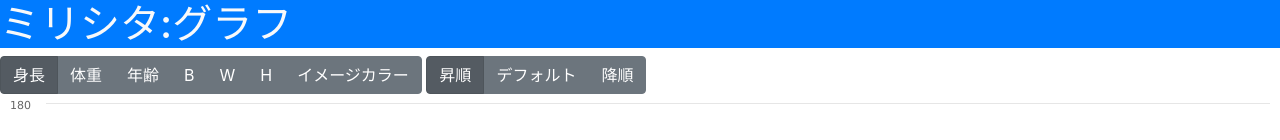
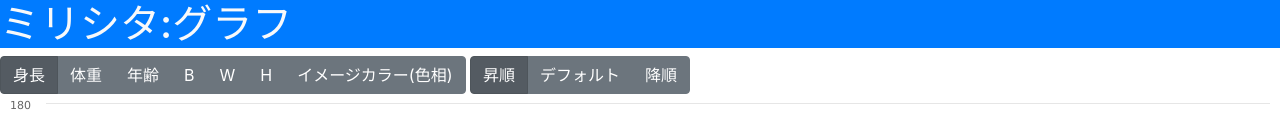
Before and after one commit to tankarup/MillionLive-analysis, a plain HTML site: page image_graph.html in a window 1280 px wide. Shown: the top 140 px of the page. Drawn offline with nearby package versions, Linux system fonts and the light colour scheme.

Commit message:
Add files via upload

```diff
--- a/image_graph.js
+++ b/image_graph.js
@@ -141,6 +141,9 @@ $('input[type=radio]').on('change',function(){
             case 'data_H':
             key = 'H';
             break;
+            case 'data_color':
+            key = '色相';
+            break;
             case 'sort_1':
             sort = 1;
             break;
@@ -162,8 +165,7 @@ $('input[type=radio]').on('change',function(){
 let mayChart = null;
 let series = [];
 
-const idols = [{' 色相 ': ' 358 ',
-'B': '83',
+const idols = [{'B': '83',
 'CV': '中村繪里子',
 'H': '82',
 'ID': '1',
@@ -179,12 +181,12 @@ const idols = [{' 色相 ': ' 358 ',
 '好きなもの': '歌うこと',
 '年齢': '17歳',
 '特技': 'お菓子作り',
+'色相': '358',
 '血液型': 'O型',
 '誕生': '4月3日',
 '趣味': 'カラオケ、長電話',
 '身長': '158'},
-{' 色相 ': ' 230 ',
-'B': '72',
+{'B': '72',
 'CV': '今井麻美',
 'H': '78',
 'ID': '2',
@@ -200,12 +202,12 @@ const idols = [{' 色相 ': ' 358 ',
 '好きなもの': 'トレーニング',
 '年齢': '16歳',
 '特技': '歌',
+'色相': '230',
 '血液型': 'A型',
 '誕生': '2月25日',
 '趣味': '音楽鑑賞、写真',
 '身長': '162'},
-{' 色相 ': ' 78 ',
-'B': '86',
+{'B': '86',
 'CV': '長谷川明子',
 'H': '83',
 'ID': '3',
@@ -221,12 +223,12 @@ const idols = [{' 色相 ': ' 358 ',
 '好きなもの': 'おにぎり、いちごババロア',
 '年齢': '15歳',
 '特技': '寢ること',
+'色相': '78',
 '血液型': 'B型',
 '誕生': '11月23日',
 '趣味': '友達とおしゃべり、ネイルアート',
 '身長': '161'},
-{' 色相 ': ' 213 ',
-'B': '81',
+{'B': '81',
 'CV': '浅倉杏美',
 'H': '81',
 'ID': '4',
@@ -242,12 +244,12 @@ const idols = [{' 色相 ': ' 358 ',
 '好きなもの': 'ブログ',
 '年齢': '17歳',
 '特技': '日本茶をいれること',
+'色相': '213',
 '血液型': 'A型',
 '誕生': '12月24日',
 '趣味': 'MY詩集を書くこと',
 '身長': '155'},
-{' 色相 ': ' 31 ',
-'B': '74',
+{'B': '74',
 'CV': '仁後真耶子',
 'H': '78',
 'ID': '5',
@@ -263,12 +265,12 @@ const idols = [{' 色相 ': ' 358 ',
 '好きなもの': '家族',
 '年齢': '14歳',
 '特技': '節約、家庭菜園',
+'色相': '31',
 '血液型': 'O型',
 '誕生': '3月25日',
 '趣味': 'オセロ、野球',
 '身長': '145'},
-{' 色相 ': ' 206 ',
-'B': '75',
+{'B': '75',
 'CV': '平田宏美',
 'H': '78',
 'ID': '6',
@@ -284,12 +286,12 @@ const idols = [{' 色相 ': ' 358 ',
 '好きなもの': 'ぬいぐるみ',
 '年齢': '17歳',
 '特技': '空手、ダンス',
+'色相': '206',
 '血液型': 'O型',
 '誕生': '8月29日',
 '趣味': 'スポーツ全般',
 '身長': '159'},
-{' 色相 ': ' 317 ',
-'B': '77',
+{'B': '77',
 'CV': '釘宮理恵',
 'H': '79',
 'ID': '7',
@@ -305,12 +307,12 @@ const idols = [{' 色相 ': ' 358 ',
 '好きなもの': '果汁100%オレンジジュース',
 '年齢': '15歳',
 '特技': 'ショッピング',
+'色相': '317',
 '血液型': 'AB型',
 '誕生': '5月5日',
 '趣味': '海外旅行、食べ歩き',
 '身長': '153'},
-{' 色相 ': ' 324 ',
-'B': '90',
+{'B': '90',
 'CV': '原由実',
 'H': '92',
 'ID': '8',
@@ -326,12 +328,12 @@ const idols = [{' 色相 ': ' 358 ',
 '好きなもの': 'ラーメン',
 '年齢': '18歳',
 '特技': '直感',
+'色相': '324',
 '血液型': 'B型',
 '誕生': '1月21日',
 '趣味': '天体観測、歴史',
 '身長': '169'},
-{' 色相 ': ' 154 ',
-'B': '85',
+{'B': '85',
 'CV': '若林直美',
 'H': '85',
 'ID': '9',
@@ -347,12 +349,12 @@ const idols = [{' 色相 ': ' 358 ',
 '好きなもの': 'ゲーム、小説',
 '年齢': '19歳',
 '特技': '分析・実践',
+'色相': '154',
 '血液型': 'A型',
 '誕生': '6月23日',
 '趣味': '資格取得、ボランティア',
 '身長': '156'},
-{' 色相 ': ' 280 ',
-'B': '91',
+{'B': '91',
 'CV': 'たかはし智秋',
 'H': '86',
 'ID': '10',
@@ -368,12 +370,12 @@ const idols = [{' 色相 ': ' 358 ',
 '好きなもの': 'カフェ巡り',
 '年齢': '21歳',
 '特技': '占い',
+'色相': '280',
 '血液型': 'O型',
 '誕生': '7月19日',
 '趣味': '犬の散歩',
 '身長': '168'},
-{' 色相 ': ' 52 ',
-'B': '78',
+{'B': '78',
 'CV': '下田麻美',
 'H': '77',
 'ID': '11',
@@ -389,12 +391,12 @@ const idols = [{' 色相 ': ' 358 ',
 '好きなもの': '遊ぶこと',
 '年齢': '13歳',
 '特技': 'モノマネ',
+'色相': '52',
 '血液型': 'B型',
 '誕生': '5月22日',
 '趣味': 'メール、エコ',
 '身長': '158'},
-{' 色相 ': ' 52 ',
-'B': '78',
+{'B': '78',
 'CV': '下田麻美',
 'H': '77',
 'ID': '12',
@@ -410,12 +412,12 @@ const idols = [{' 色相 ': ' 358 ',
 '好きなもの': '遊ぶこと',
 '年齢': '13歳',
 '特技': 'モノマネ',
+'色相': '52',
 '血液型': 'B型',
 '誕生': '5月22日',
 '趣味': 'メール、ぼんさい',
 '身長': '158'},
-{' 色相 ': ' 184 ',
-'B': '83',
+{'B': '83',
 'CV': '沼倉愛美',
 'H': '80',
 'ID': '13',
@@ -431,12 +433,12 @@ const idols = [{' 色相 ': ' 358 ',
 '好きなもの': '散歩、動物',
 '年齢': '16歳',
 '特技': '家事全般',
+'色相': '184',
 '血液型': 'A型',
 '誕生': '10月10日',
 '趣味': '編み物、卓球',
 '身長': '152'},
-{' 色相 ': ' 349 ',
-'B': '78',
+{'B': '78',
 'CV': '山崎はるか',
 'H': '77',
 'ID': '14',
@@ -452,12 +454,12 @@ const idols = [{' 色相 ': ' 358 ',
 '好きなもの': 'ライブ',
 '年齢': '14歳',
 '特技': '歌うこと',
+'色相': '349',
 '血液型': 'O型',
 '誕生': '6月28日',
 '趣味': '可愛い髪留めを集めること',
 '身長': '156'},
-{' 色相 ': ' 213 ',
-'B': '76',
+{'B': '76',
 'CV': '田所あずさ',
 'H': '77',
 'ID': '15',
@@ -473,12 +475,12 @@ const idols = [{' 色相 ': ' 358 ',
 '好きなもの': 'うどん',
 '年齢': '14歳',
 '特技': 'ピアノ',
+'色相': '213',
 '血液型': 'A型',
 '誕生': '9月14日',
 '趣味': 'テニス',
 '身長': '162'},
-{' 色相 ': ' 46 ',
-'B': '85',
+{'B': '85',
 'CV': 'Machico',
 'H': '82',
 'ID': '16',
@@ -494,12 +496,12 @@ const idols = [{' 色相 ': ' 358 ',
 '好きなもの': 'ビーフステーキ',
 '年齢': '14歳',
 '特技': 'じゃんけん',
+'色相': '46',
 '血液型': 'B型',
 '誕生': '7月30日',
 '趣味': '遊びの計画をたてること',
 '身長': '158'},
-{' 色相 ': ' 160 ',
-'B': '79',
+{'B': '79',
 'CV': '種田梨沙',
 'H': '78',
 'ID': '17',
@@ -515,12 +517,12 @@ const idols = [{' 色相 ': ' 358 ',
 '好きなもの': 'アイス',
 '年齢': '18歳',
 '特技': 'フェンシング',
+'色相': '160',
 '血液型': 'A型',
 '誕生': '10月5日',
 '趣味': 'お風呂',
 '身長': '157'},
-{' 色相 ': ' 111 ',
-'B': '85',
+{'B': '85',
 'CV': '角元明日香',
 'H': '86',
 'ID': '18',
@@ -536,12 +538,12 @@ const idols = [{' 色相 ': ' 358 ',
 '好きなもの': 'みんなで騒ぐこと',
 '年齢': '17歳',
 '特技': 'サンバを踊ること',
+'色相': '111',
 '血液型': 'B型',
 '誕生': '10月26日',
 '趣味': 'パーティー',
 '身長': '160'},
-{' 色相 ': ' 205 ',
-'B': '86',
+{'B': '86',
 'CV': '大関英里',
 'H': '82',
 'ID': '19',
@@ -557,12 +559,12 @@ const idols = [{' 色相 ': ' 358 ',
 '好きなもの': '友達との長電話',
 '年齢': '18歳',
 '特技': '料理',
+'色相': '205',
 '血液型': 'O型',
 '誕生': '3月22日',
 '趣味': '格闘ゲーム',
 '身長': '158'},
-{' 色相 ': ' 30 ',
-'B': '88',
+{'B': '88',
 'CV': '藤井ゆきよ',
 'H': '85',
 'ID': '20',
@@ -578,12 +580,12 @@ const idols = [{' 色相 ': ' 358 ',
 '好きなもの': '友達、ドリンクバー',
 '年齢': '16歳',
 '特技': '人の誕生日を覚えること',
+'色相': '30',
 '血液型': 'O型',
 '誕生': '4月15日',
 '趣味': 'カラオケ',
 '身長': '159'},
-{' 色相 ': ' 175 ',
-'B': '85',
+{'B': '85',
 'CV': '諏訪彩花',
 'H': '85',
 'ID': '21',
@@ -599,12 +601,12 @@ const idols = [{' 色相 ': ' 358 ',
 '好きなもの': '焼きマシュマロ、ウミウシ',
 '年齢': '19歳',
 '特技': '演技',
+'色相': '175',
 '血液型': 'AB型',
 '誕生': '2月4日',
 '趣味': '漫画あつめ',
 '身長': '163'},
-{' 色相 ': ' 333 ',
-'B': '74',
+{'B': '74',
 'CV': '麻倉もも',
 'H': '76',
 'ID': '22',
@@ -620,12 +622,12 @@ const idols = [{' 色相 ': ' 358 ',
 '好きなもの': '紅茶、クッキー',
 '年齢': '13歳',
 '特技': 'アジリティのハンドラー',
+'色相': '333',
 '血液型': 'O型',
 '誕生': '2月20日',
 '趣味': 'バイオリン',
 '身長': '146'},
-{' 色相 ': ' 12 ',
-'B': '80',
+{'B': '80',
 'CV': '小笠原早紀',
 'H': '79',
 'ID': '23',
@@ -641,12 +643,12 @@ const idols = [{' 色相 ': ' 358 ',
 '好きなもの': 'プリン',
 '年齢': '16歳',
 '特技': 'インラインスケート',
+'色相': '12',
 '血液型': 'AB型',
 '誕生': '12月3日',
 '趣味': 'スキップ',
 '身長': '150'},
-{' 色相 ': ' 258 ',
-'B': '78',
+{'B': '78',
 'CV': '夏川椎菜',
 'H': '79',
 'ID': '24',
@@ -662,12 +664,12 @@ const idols = [{' 色相 ': ' 358 ',
 '好きなもの': 'かわいいもの',
 '年齢': '14歳',
 '特技': 'タイピング',
+'色相': '258',
 '血液型': 'AB型',
 '誕生': '5月31日',
 '趣味': 'オンラインゲーム',
 '身長': '152'},
-{' 色相 ': ' 55 ',
-'B': '78',
+{'B': '78',
 'CV': '中村温姫',
 'H': '77',
 'ID': '25',
@@ -683,12 +685,12 @@ const idols = [{' 色相 ': ' 358 ',
 '好きなもの': 'ハト',
 '年齢': '15歳',
 '特技': '目を閉じたまま歩ける',
+'色相': '55',
 '血液型': 'AB型',
 '誕生': '3月1日',
 '趣味': '物を作ること',
 '身長': '154'},
-{' 色相 ': ' 54 ',
-'B': '78',
+{'B': '78',
 'CV': '伊藤美来',
 'H': '80',
 'ID': '26',
@@ -704,12 +706,12 @@ const idols = [{' 色相 ': ' 358 ',
 '好きなもの': 'おはぎ',
 '年齢': '15歳',
 '特技': 'ペン回し',
+'色相': '54',
 '血液型': 'B型',
 '誕生': '3月18日',
 '趣味': '読書',
 '身長': '154'},
-{' 色相 ': ' 323 ',
-'B': '82',
+{'B': '82',
 'CV': '駒形友梨',
 'H': '80',
 'ID': '27',
@@ -725,12 +727,12 @@ const idols = [{' 色相 ': ' 358 ',
 '好きなもの': '友達、アイドル仲間、たい焼き',
 '年齢': '17歳',
 '特技': '一晩寝ると元気になれる',
+'色相': '323',
 '血液型': 'A型',
 '誕生': '12月29日',
 '趣味': 'ハリネズミの飼育、日記',
 '身長': '156'},
-{' 色相 ': ' 345 ',
-'B': '81',
+{'B': '81',
 'CV': '村川梨衣',
 'H': '80',
 'ID': '28',
@@ -746,12 +748,12 @@ const idols = [{' 色相 ': ' 358 ',
 '好きなもの': 'ファミレスのデザート',
 '年齢': '16歳',
 '特技': 'アイドルの変装を見破れる',
+'色相': '345',
 '血液型': 'AB型',
 '誕生': '6月7日',
 '趣味': 'アイドルのデータ集め、カメラ',
 '身長': '154'},
-{' 色相 ': ' 340 ',
-'B': '82',
+{'B': '82',
 'CV': '上田麗奈',
 'H': '84',
 'ID': '29',
@@ -767,12 +769,12 @@ const idols = [{' 色相 ': ' 358 ',
 '好きなもの': '女子力！',
 '年齢': '16歳',
 '特技': 'バレエ',
+'色相': '340',
 '血液型': 'O型',
 '誕生': '8月10日',
 '趣味': 'ボルダリング',
 '身長': '155'},
-{' 色相 ': ' 51 ',
-'B': '72',
+{'B': '72',
 'CV': '原嶋あかり',
 'H': '73',
 'ID': '30',
@@ -788,12 +790,12 @@ const idols = [{' 色相 ': ' 358 ',
 '好きなもの': 'おかあさん',
 '年齢': '10歳',
 '特技': '早起き',
+'色相': '51',
 '血液型': 'B型',
 '誕生': '12月16日',
 '趣味': 'アニメ鑑賞',
 '身長': '142'},
-{' 色相 ': ' 180 ',
-'B': '80',
+{'B': '80',
 'CV': '小岩井ことり',
 'H': '79',
 'ID': '31',
@@ -809,12 +811,12 @@ const idols = [{' 色相 ': ' 358 ',
 '好きなもの': 'かわいい扇子',
 '年齢': '15歳',
 '特技': '口げんか、礼儀作法',
+'色相': '180',
 '血液型': 'AB型',
 '誕生': '11月11日',
 '趣味': 'ファンに喜んでもらうこと',
 '身長': '156'},
-{' 色相 ': ' 265 ',
-'B': '74',
+{'B': '74',
 'CV': '郁原ゆう',
 'H': '76',
 'ID': '32',
@@ -830,12 +832,12 @@ const idols = [{' 色相 ': ' 358 ',
 '好きなもの': '抹茶',
 '年齢': '13歳',
 '特技': '日本舞踊',
+'色相': '265',
 '血液型': 'A型',
 '誕生': '1月8日',
 '趣味': 'かるた遊び',
 '身長': '156'},
-{' 色相 ': ' 43 ',
-'B': '83',
+{'B': '83',
 'CV': '雨宮天',
 'H': '84',
 'ID': '33',
@@ -851,12 +853,12 @@ const idols = [{' 色相 ': ' 358 ',
 '好きなもの': 'ぬいぐるみ',
 '年齢': '14歳',
 '特技': '記憶力、集中力が高い',
+'色相': '43',
 '血液型': 'A型',
 '誕生': '1月18日',
 '趣味': 'お気に入りの絵本を探すこと',
 '身長': '161'},
-{' 色相 ': ' 331 ',
-'B': '86',
+{'B': '86',
 'CV': '戸田めぐみ',
 'H': '88',
 'ID': '34',
@@ -872,12 +874,12 @@ const idols = [{' 色相 ': ' 358 ',
 '好きなもの': 'わさび',
 '年齢': '19歳',
 '特技': 'ダンス',
+'色相': '331',
 '血液型': 'A型',
 '誕生': '7月23日',
 '趣味': 'ショッピング',
 '身長': '158'},
-{' 色相 ': ' 3 ',
-'B': '74',
+{'B': '74',
 'CV': '田村奈央',
 'H': '78',
 'ID': '35',
@@ -893,12 +895,12 @@ const idols = [{' 色相 ': ' 358 ',
 '好きなもの': 'おばあちゃん',
 '年齢': '14歳',
 '特技': '天気を当てること',
+'色相': '3',
 '血液型': 'O型',
 '誕生': '7月4日',
 '趣味': 'ガーデニング',
 '身長': '146'},
-{' 色相 ': ' 37 ',
-'B': '77',
+{'B': '77',
 'CV': '木戸衣吹',
 'H': '76',
 'ID': '36',
@@ -914,12 +916,12 @@ const idols = [{' 色相 ': ' 358 ',
 '好きなもの': '屋上で歌うこと',
 '年齢': '14歳',
 '特技': '合唱',
+'色相': '37',
 '血液型': 'A型',
 '誕生': '8月18日',
 '趣味': 'なんでも歌にすること',
 '身長': '155'},
-{' 色相 ': ' 225 ',
-'B': '84',
+{'B': '84',
 'CV': '渡部優衣',
 'H': '83',
 'ID': '37',
@@ -935,12 +937,12 @@ const idols = [{' 色相 ': ' 358 ',
 '好きなもの': '友達とおしゃべり',
 '年齢': '17歳',
 '特技': 'スタミナがある',
+'色相': '225',
 '血液型': 'O型',
 '誕生': '2月12日',
 '趣味': '銭湯＆温泉巡り',
 '身長': '159'},
-{' 色相 ': ' 24 ',
-'B': '85',
+{'B': '85',
 'CV': '野村香菜子',
 'H': '86',
 'ID': '38',
@@ -956,12 +958,12 @@ const idols = [{' 色相 ': ' 358 ',
 '好きなもの': '憧れの目で見られること',
 '年齢': '21歳',
 '特技': '人の名前と顔を忘れない',
+'色相': '24',
 '血液型': 'B型',
 '誕生': '10月21日',
 '趣味': 'カフェでアパレル誌チェック',
 '身長': '165'},
-{' 色相 ': ' 345 ',
-'B': '75',
+{'B': '75',
 'CV': '高橋未奈美',
 'H': '79',
 'ID': '39',
@@ -977,12 +979,12 @@ const idols = [{' 色相 ': ' 358 ',
 '好きなもの': '日本酒',
 '年齢': '24歳',
 '特技': '麻雀',
+'色相': '345',
 '血液型': 'A型',
 '誕生': '6月12日',
 '趣味': '北米ドラマ鑑賞',
 '身長': '143'},
-{' 色相 ': ' 23 ',
-'B': '76',
+{'B': '76',
 'CV': '稲川英里',
 'H': '77',
 'ID': '40',
@@ -998,12 +1000,12 @@ const idols = [{' 色相 ': ' 358 ',
 '好きなもの': 'アスレチックランド',
 '年齢': '12歳',
 '特技': '石切り',
+'色相': '23',
 '血液型': 'B型',
 '誕生': '4月29日',
 '趣味': '探検',
 '身長': '147'},
-{' 色相 ': ' 233 ',
-'B': '93',
+{'B': '93',
 'CV': '末柄里恵',
 'H': '91',
 'ID': '41',
@@ -1019,12 +1021,12 @@ const idols = [{' 色相 ': ' 358 ',
 '好きなもの': '猫',
 '年齢': '22歳',
 '特技': '息を止めること、注射',
+'色相': '233',
 '血液型': 'O型',
 '誕生': '9月2日',
 '趣味': '献血',
 '身長': '162'},
-{' 色相 ': ' 34 ',
-'B': '84',
+{'B': '84',
 'CV': '桐谷蝶々',
 'H': '83',
 'ID': '42',
@@ -1040,12 +1042,12 @@ const idols = [{' 色相 ': ' 358 ',
 '好きなもの': 'サンドイッチ',
 '年齢': '17歳',
 '特技': '視力が高い',
+'色相': '34',
 '血液型': 'O型',
 '誕生': '4月24日',
 '趣味': '囲碁、将棋',
 '身長': '156'},
-{' 色相 ': ' 60 ',
-'B': '87',
+{'B': '87',
 'CV': '浜崎奈々',
 'H': '87',
 'ID': '43',
@@ -1061,12 +1063,12 @@ const idols = [{' 色相 ': ' 358 ',
 '好きなもの': '焼肉',
 '年齢': '18歳',
 '特技': 'バイクの運転',
+'色相': '60',
 '血液型': 'A型',
 '誕生': '3月30日',
 '趣味': '格闘技観戦',
 '身長': '164'},
-{' 色相 ': ' 213 ',
-'B': '73',
+{'B': '73',
 'CV': '阿部里果',
 'H': '77',
 'ID': '44',
@@ -1082,12 +1084,12 @@ const idols = [{' 色相 ': ' 358 ',
 '好きなもの': 'クロスワードパズル',
 '年齢': '17歳',
 '特技': 'バトントワリング',
+'色相': '213',
 '血液型': 'B型',
 '誕生': '1月27日',
 '趣味': '手品',
 '身長': '160'},
-{' 色相 ': ' 358 ',
-'B': '90',
+{'B': '90',
 'CV': '近藤唯',
 'H': '90',
 'ID': '45',
@@ -1103,12 +1105,12 @@ const idols = [{' 色相 ': ' 358 ',
 '好きなもの': 'お風呂',
 '年齢': '16歳',
 '特技': 'ポーカーフェイス',
+'色相': '358',
 '血液型': 'AB型',
 '誕生': '8月27日',
 '趣味': 'アロマテラピー',
 '身長': '159'},
-{' 色相 ': ' 3 ',
-'B': '84',
+{'B': '84',
 'CV': '山口立花子',
 'H': '84',
 'ID': '46',
@@ -1124,12 +1126,12 @@ const idols = [{' 色相 ': ' 358 ',
 '好きなもの': '可愛くてセクシーな服',
 '年齢': '23歳',
 '特技': 'メイク',
+'色相': '3',
 '血液型': 'A型',
 '誕生': '11月21日',
 '趣味': 'ヨガエクササイズ',
 '身長': '168'},
-{' 色相 ': ' 75 ',
-'B': '79',
+{'B': '79',
 'CV': '斉藤佑圭',
 'H': '78',
 'ID': '47',
@@ -1145,12 +1147,12 @@ const idols = [{' 色相 ': ' 358 ',
 '好きなもの': 'アイドル',
 '年齢': '15歳',
 '特技': '変化球、家事全般',
+'色相': '75',
 '血液型': 'B型',
 '誕生': '9月20日',
 '趣味': '野球',
 '身長': '154'},
-{' 色相 ': ' 175 ',
-'B': '84',
+{'B': '84',
 'CV': '平山笑美',
 'H': '84',
 'ID': '48',
@@ -1166,12 +1168,12 @@ const idols = [{' 色相 ': ' 358 ',
 '好きなもの': 'ドライブ',
 '年齢': '20歳',
 '特技': '肺活量が大きい',
+'色相': '175',
 '血液型': 'A型',
 '誕生': '5月17日',
 '趣味': '登山',
 '身長': '164'},
-{' 色相 ': ' 36 ',
-'B': '73',
+{'B': '73',
 'CV': '渡部恵子',
 'H': '74',
 'ID': '49',
@@ -1187,12 +1189,12 @@ const idols = [{' 色相 ': ' 358 ',
 '好きなもの': 'ホットケーキ',
 '年齢': '11歳',
 '特技': '演技や台詞の暗記',
+'色相': '36',
 '血液型': 'B型',
 '誕生': '11月6日',
 '趣味': 'かわいいシール集め',
 '身長': '140'},
-{' 色相 ': ' 345 ',
-'B': '79',
+{'B': '79',
 'CV': '愛美',
 'H': '80',
 'ID': '50',
@@ -1208,12 +1210,12 @@ const idols = [{' 色相 ': ' 358 ',
 '好きなもの': 'パンクロック',
 '年齢': '16歳',
 '特技': 'ギター',
+'色相': '345',
 '血液型': 'O型',
 '誕生': '9月26日',
 '趣味': 'なし',
 '身長': '157'},
-{' 色相 ': ' 260 ',
-'B': '82',
+{'B': '82',
 'CV': '南早紀',
 'H': '83',
 'ID': '51',
@@ -1229,12 +1231,12 @@ const idols = [{' 色相 ': ' 358 ',
 '好きなもの': '和スイーツ',
 '年齢': '17歳',
 '特技': '着物の着付け、三味線',
+'色相': '260',
 '血液型': 'AB型',
 '誕生': '5月29日',
 '趣味': '庭園、甘味処巡り',
 '身長': '160'},
-{' 色相 ': ' 222 ',
-'B': '88',
+{'B': '88',
 'CV': '香里有佐',
 'H': '85',
 'ID': '52',
@@ -1250,6 +1252,7 @@ const idols = [{' 色相 ': ' 358 ',
 '好きなもの': '子ども、洋菓子',
 '年齢': '23歳',
 '特技': '合唱、ゴルフ',
+'色相': '222',
 '血液型': 'O型',
 '誕生': '3月27日',
 '趣味': '乗馬',
```
Also changed, not shown: image_graph.html (+2 -2 lines).
